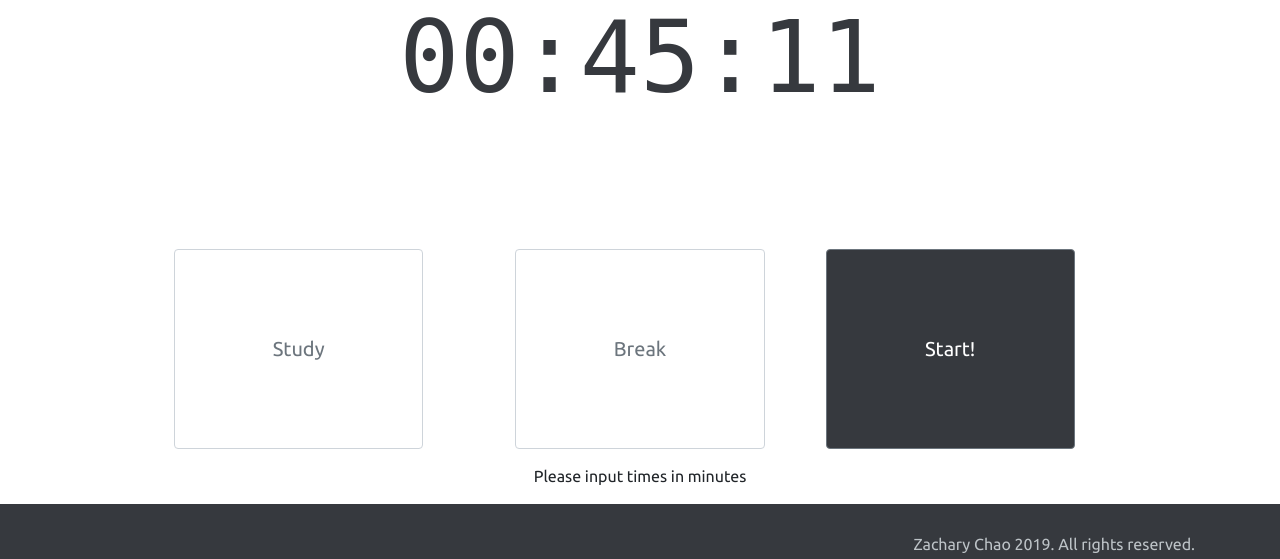
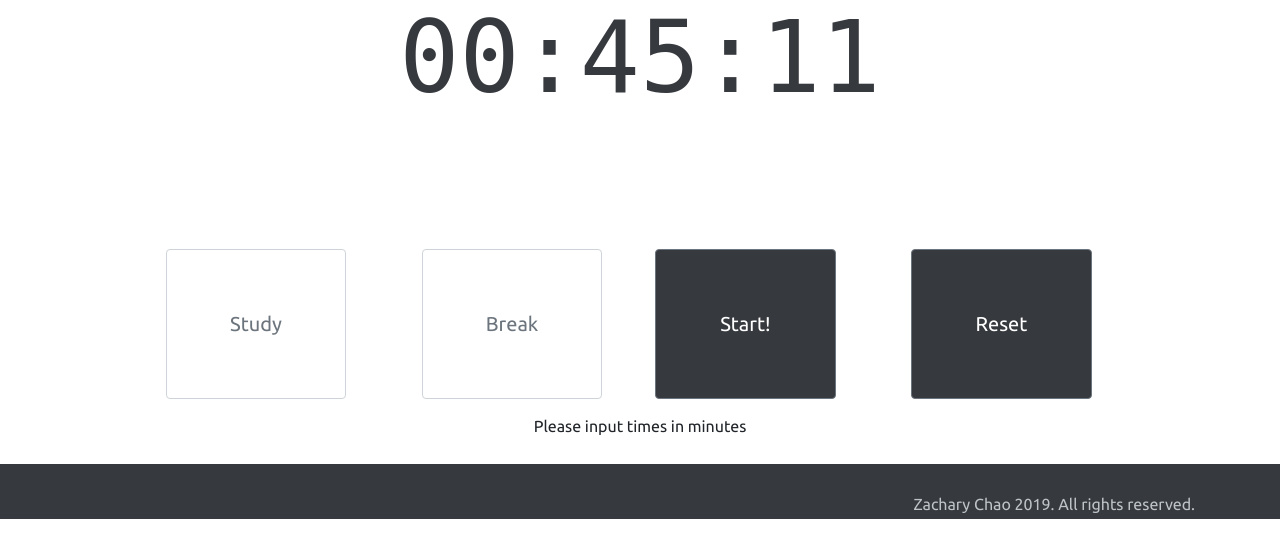
Before and after one commit to zachchao/IntervalAlarm, a Flask app: page / in a window 1280 px wide. Shown: the part 281-840 px from the top of the page. After the commit the page ends 800 px from the top, so only its background shows below. Run offline with Flask 2, Linux system fonts and the light colour scheme; some libraries are stand-ins or nearby versions; some web fonts are replaced.

Commit message:
added reset button

```diff
--- a/templates/index.html
+++ b/templates/index.html
@@ -20,7 +20,7 @@
 
   .timeInput{
     width: 80%;
-    height: 200px;
+    height: 150px;
     text-align: center;
     margin: 0 auto;
     font-size: 20px;
@@ -48,15 +48,19 @@
     <p id="time" style="color: #36393E">Time</p>
   </div>
   <div class="row" style="width: 80%;">
-    <div class="col-4">
+    <div class="col-3">
       <input type="number" class="form-control timeInput" placeholder="Study" id="startTimeInput">
     </div>
-    <div class="col-4">
+    <div class="col-3">
       <input type="number" class="form-control timeInput" placeholder="Break" id="breakTimeInput">
     </div>
 
-    <div class="col-4">
+    <div class="col-3">
       <button type="button" class="btn btn-secondary timeInput" onclick="startAlarms()" style="background-color: #36393E" id="toggleButton">Start!</button>
+    </div>
+
+    <div class="col-3">
+      <button type="button" class="btn btn-secondary timeInput" onclick="reset()" style="background-color: #36393E">Reset</button>
     </div>
   </div>
 
@@ -73,6 +77,7 @@
   var studyOrBreak = 0;
   var started = false;
   var paused = false;
+  var stop = false;
   var alarm = new Audio('http://soundbible.com/mp3/Ship_Brass_Bell-Mike_Koenig-1458750630.mp3');
 
   function startAlarms(){
@@ -105,7 +110,25 @@
     displayRemainingTime();
   }
 
+  function reset(){
+    timeStarted;
+    studyOrBreak = 0;
+    started = false;
+    paused = false;
+    stop = true;
+
+    document.querySelector("#startTimeInput").value = null;
+    document.querySelector("#breakTimeInput").value = null;
+
+    setTimeout(function() {
+      startTime()
+    }, 500);
+  }
+
   function displayRemainingTime(){
+    if (stop){
+      return;
+    }
     if(paused == false){
       timeRemaining = timeToStopAt - (Math.round(+ new Date() / 1000));
       console.log(timeRemaining);
@@ -155,6 +178,7 @@
   }
 
   function startTime() {
+    stop = false;
     var today = new Date();
     var h = today.getHours();
     var m = today.getMinutes();
```
